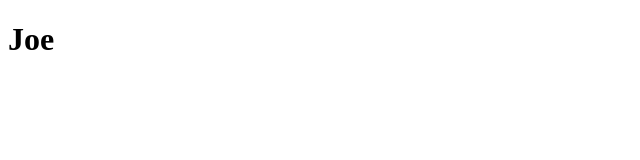
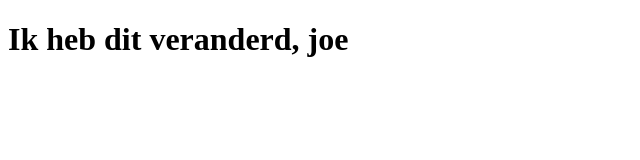
Before and after one commit to mggchn/frontend_for_designers1920, a plain HTML site: page index.html in a window 1280 px wide. Shown: the whole page, without its empty margins (0-640 px from the left). Drawn offline with Linux system fonts and the light colour scheme.

Commit message:
change index.html

```diff
--- a/index.html
+++ b/index.html
@@ -6,6 +6,6 @@
     <title>Document</title>
 </head>
 <body>
-    <h1>Joe</h1>
+    <h1>Ik heb dit veranderd, joe</h1>
 </body>
 </html>
```
